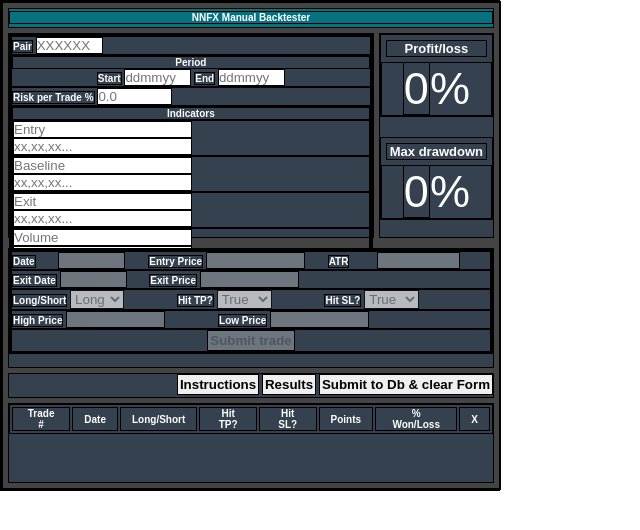
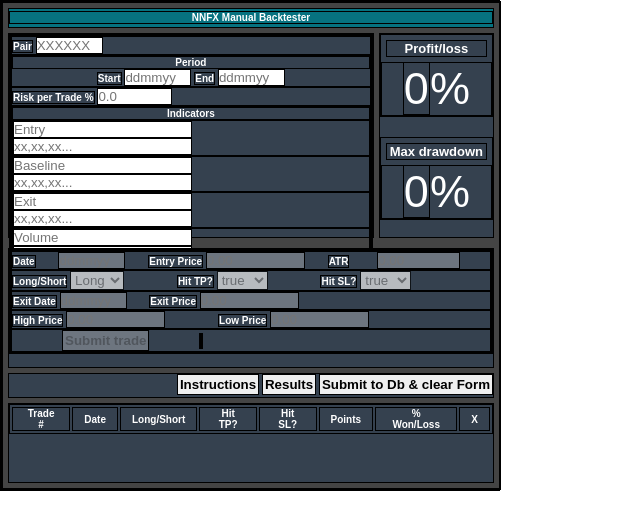
Before and after one commit to MrDrops/nnfxPretester, a website: page public/index.html in a window 1280 px wide. Shown: the whole page, without its empty margins (0-640 px from the left). Drawn offline with Linux system fonts and the light colour scheme.

Commit message:
last version before testing

```diff
--- a/public/index.html
+++ b/public/index.html
@@ -86,27 +86,27 @@
                             <input type="text" id="atr" name="atr" placeholder="0.00" size="8" maxlength="8">
                         </div>
                         <div>
+                            <label for="l-or-s">Long/Short</label>
+                            <select name="l_or_s" id="l-or-s" onfocusout="autoTpSlPrices()">
+                                <option value="long">Long</option>
+                                <option value="short">Short</option>
+                            </select>
+                            <label class="option-tab-labels" for="hit-tp">Hit TP?</label>
+                            <select name="hit-tp" id="hit-tp">
+                                <option value="true">true</option>
+                                <option value="false">false</option>
+                            </select>
+                            <label class="option-tab-labels" for="hit-sl">Hit SL?</label>
+                            <select name="hit-sl" id="hit-sl">
+                                <option value="true">true</option>
+                                <option value="false">false</option>
+                            </select>
+                        </div>
+                        <div>
                             <label for="exit-date">Exit Date</label>
                             <input type="text" id="exit-date" name="exit_date" placeholder="ddmmyy" size="6" maxlength="6">
                             <label id="exit-price-label"  for="exit-price">Exit Price</label>
                             <input type="text" id="exit-price" name="exit_price" placeholder="0.00" size="10" maxlength="10">
-                        </div>
-                        <div>
-                            <label for="l-or-s">Long/Short</label>
-                            <select name="l_or_s" id="l-or-s">
-                                <option value="long">Long</option>
-                                <option value="short">Short</option>
-                            </select>
-                            <label class="option-tab-labels" for="hit-tp">Hit TP?</label>
-                            <select name="hit_tp" id="hit-tp">
-                                <option value="true">True</option>
-                                <option value="false">False</option>
-                            </select>
-                            <label class="option-tab-labels" for="hit-ls">Hit SL?</label>
-                            <select name="hit_ls" id="hit-ls">
-                                <option value="true">True</option>
-                                <option value="false">False</option>
-                            </select>
                         </div>
                         <div>
                             <label for="hi-price">High Price</label>
@@ -116,6 +116,8 @@
                         </div>
                         <div class="trade-btn">
                             <button class="btn" id="submit-trade-btn" type="button" onclick="submitTradeClk()">Submit trade</button>
+                            <span id="tpp"></span>
+                            <span id="slp"></span>
                         </div>
                     </fieldset>
                 </form>
@@ -142,7 +144,6 @@
                 </table>
             </div>
         </div>
-
         <script src="script.js" defer></script>
     </body>
 </html>
--- a/public/script.js
+++ b/public/script.js
@@ -1,6 +1,9 @@
 //contains the original script for front end before rewrite and cleanup
 
 function ajax(method, url, callbackF, sendObj="") {
+    /*
+    Ajax example using older way. Not in use. Just to compare with fetch
+    */
     console.log('in ajax func');
     var xhttp = new XMLHttpRequest();
     xhttp.onreadystatechange = function() {
@@ -20,6 +23,14 @@
 
 //ajax using fetch
 function fajax(method, url, data="") {
+    /*
+    Universal use ajax function to connect to server, use any method and
+    relay data if needed
+    in:
+        method - str [GET, POST...]
+        url - str [/meta-form, etc]
+        data - str (optional) [for data transfer]
+    */
     if(data == false) {
         console.log('not a post or put method');
     } else {
@@ -43,13 +54,21 @@
 }
 
 function metaFormCallback() {
+    /*
+    function called by Start Test button f() to "lock" Meta form
+    and "unlock" trade form
+    */
     document.getElementById("trade-input-lock").removeAttribute("disabled");
     document.getElementById("meta-input-lock").setAttribute("disabled", "disabled");
 };
 
 //all input data validation functions
 function testPair(inPair) {
-    //const pairPattern = /\w{6}/i;
+    /*
+    Called by validators to verify pair name input
+    in: str input forex pair (6chrs) from meta-trade-form
+    return: array [bool, str]
+    */
     const pairs = ['usd', 'gbp', 'chf', 'eur', 'jpy', 'aud', 'cad', 'nzd'];
     let err = false;
     const base = inPair.slice(0,3);
@@ -65,6 +84,11 @@
 };
 
 function testDates(inDate) {
+    /*
+    Called by validators to verify if date input are correct
+    in: str (6chrs) ddmmyy
+    return: array [bool, str]
+    */
     const day = inDate.slice(0,2);
     const month = inDate.slice(2,4);
     const year = inDate.slice(4,6);
@@ -94,6 +118,12 @@
 }
 
 function fixDates(inDate) {
+    /*
+    fixes the str date input once verified to mysql friendly date
+    datatype
+    in: str 6(chrs) ddmmyy
+    return: str formatted in mySql date type style
+    */
     let regPat = /\d{2}/g;
     let strNum = inDate.toString();
     let pairDate = strNum.match(regPat);
@@ -107,6 +137,11 @@
 };
 
 function testRisk(inRisk) {
+    /*
+    called by validator to test risk input is within correct range
+    in: str risk value (float) per trade
+    return: array [bool, str]
+    */
     const riskPattern = /\d/;
     let err = false;
     if (riskPattern.test(inRisk) == false) {
@@ -119,6 +154,11 @@
 };
 
 function testIndis(inIndi) {
+    /*
+    called by validator to test indicators input format
+    in: str indicator name/ parameters
+    return: array [bool, str]
+    */
     const paramsPattern = /\w+/;
     let err = false;
     if (inIndi.length > 0) {
@@ -130,6 +170,11 @@
 };
 
 function testC1(inC1) {
+    /*
+    called by validator to test C1 indicators/parameters input format
+    in: str indicator name/ parameters
+    return: array [bool, str]
+    */
     const paramsPattern = /\w+/;
     let err = false;
     if (inC1.length == 0 || paramsPattern.test(inC1) == false) {
@@ -139,6 +184,11 @@
 }
 
 function metaValidator() {
+    /*
+    Called by startTestBtn() to validate all the input form fields in
+    meta-trade-form
+    return: bool(false) || array (containing form values)
+    */
     const metaFormValues = {
         pairName : document.getElementById("pair").value,
         pStart : document.getElementById("period-start").value,
@@ -267,6 +317,10 @@
 // };
 
 function startTestBtn() {
+    /*
+    Called by start-test-button to validate form data, submit data to DB
+    and unlock trade form
+    */
     const formData = metaValidator();
     console.log(formData);
     if (formData == false) {
@@ -280,19 +334,17 @@
 };
 
 function submitTradeClk() {
+    /*
+    called by submit trade button to call all needed functions to
+    validate and process trade input to send to DB
+    */
     const tradeData = tradeSubmitValidator();
     if (tradeData != false) {
         createTableRow(tradeData);
-        console.log(tradeData);
-        console.log('end of test');
         fajax('POST', '/tradeForm', tradeData);
-        //get data from form
-        //send data to server
-        //clear trade form
         document.getElementById('tradeForm').reset()
         tradeInputConfirm();
-
-    }
+    };
 };
 
 function newTradeSubmitValidator() {
@@ -313,12 +365,14 @@
     let warnMsg = "";
 
     let enDateErr, exDateErr = [testDates(tradeData.entryDate), testDates(tradeData.exitDate)];
-
-
 };
 
 function tradeSubmitValidator() {
-
+    /*
+    called by submitTradeClk() to validate trade input form values
+    before submitting to DB
+    return: bool(false) || array (validated trade values)
+    */
     const datePattern = /\d{6}/;
     const pricePattern = /\d/;
 
@@ -330,7 +384,7 @@
         exitPrice : document.getElementById("exit-price").value,
         lorS : document.getElementById("l-or-s").value,
         hitTp : document.getElementById("hit-tp").value,
-        hitSl : document.getElementById("hit-ls").value,
+        hitSl : document.getElementById("hit-sl").value,
         hiPrice : document.getElementById("hi-price").value,
         loPrice : document.getElementById("low-price").value,
     };
@@ -344,8 +398,6 @@
         hiPriceCheck : pricePattern.test(tradeData.hiPrice),
         loPriceCheck : pricePattern.test(tradeData.loPrice),
     };
-    console.log('current test');
-    console.log(typeof(tradeData.entryPrice));
     for (let check in checks) {
         if(checks[check] == false) {
             window.alert('Please check your input');
@@ -354,14 +406,36 @@
             console.log('submit trade check');
             tradeData.entryDate = fixDates(tradeData.entryDate);
             tradeData.exitDate = fixDates(tradeData.exitDate);
+            document.getElementById("tpp").innerHTML = "";
+            document.getElementById("slp").innerHTML = "";
             return tradeData;
         };
     }
 };
 
+function autoTpSlPrices() {
+    const lors = document.getElementById("l-or-s").value;
+    const entryPrice = parseFloat(document.getElementById("entry-price").value);
+    const atr = parseFloat(document.getElementById("atr").value);
+    let tpp;
+    let slp;
+    if(lors == "long") {
+        tpp = entryPrice + atr;
+        slp = entryPrice - (1.5 * atr);
+    } else {
+        tpp = entryPrice - atr;
+        slp = entryPrice + (1.5 * atr);
+    };
+    document.getElementById("tpp").innerHTML = "Take profit: " + tpp;
+    document.getElementById("slp").innerHTML = "Stop loss: " + slp;
+}
+
 function createTableRow(tradeData) {
+    /*
+    Create an html table in front-end of basic trade input data after it
+    has been sent to the DB
+    */
     console.log("create table check");
-
     const table = document.getElementById("trade-table");
     let rowNum = table.rows.length;
     let row = table.insertRow(1);
@@ -378,6 +452,10 @@
     ErBtn.setAttribute("id", "EraseTradeBtn");
 
     function calcPoints() {
+        /*
+        calculates each trade's account percentage and drawdown
+        return: array [float, float] (account, drawdown)
+        */
         let ans;
         const risk = parseFloat(document.getElementById("per-risk-trade").value);
         let atr = parseFloat(tradeData.atr)
@@ -386,19 +464,18 @@
         if (tradeData.lorS == "long") {
             if (tradeData.hitTp == "true") {
                 ans = atr + (exitPrice - entryPrice)
-                console.log('path a');
+                //console.log('path a');
             } else {
                 ans = (exitPrice - entryPrice) * 2;
-                console.log('test path b');
-                console.log(ans);
+                //console.log('test path b');
             }
         } else {
             if (tradeData.hitTp == "true") {
                 ans = atr + (entryPrice - exitPrice)
-                console.log('path c');
+                //console.log('path c');
             } else {
                 ans = (entryPrice - exitPrice) * 2;
-                console.log('path d');
+                //console.log('path d');
             }
         };
         const accPer = ans > 0 ? ans / (1.5 * atr * 2) * risk * 2 : (Math.abs(ans) / (1.5 * atr * 2)) * risk * 2 * -1;
@@ -411,16 +488,12 @@
     tdHitTp.innerHTML = tradeData.hitTp;
     tdHitSl.innerHTML = tradeData.hitSl;
     [tdProfit.innerHTML, tdAccPer.innerHTML] = calcPoints();
-    //tdAccPer.innerHTML = calcPoints()[1];
     tdErase.appendChild(ErBtn);
     //updates current trade results
     let pyl = parseFloat(document.getElementById("p-and-l").innerHTML);
     let maxDown = parseFloat(document.getElementById("max-down").innerHTML);
     pyl = pyl + parseFloat(tdAccPer.innerHTML);
-    console.log(pyl);
-    console.log(maxDown);
     document.getElementById("p-and-l").innerHTML = pyl.toFixed(1);
-    console.log(pyl);
     if (pyl < 0) {
         if (pyl < maxDown) {
             document.getElementById("max-down").innerHTML = pyl.toFixed(1);
@@ -429,6 +502,10 @@
 };
 
 function tradeInputConfirm() {
+    /*
+    called by submitTradeClk(). Pops up msg confirming trade was
+    submitted to db
+    */
     const tradeArea = document.getElementById("meta-input-lock");
     const confirmSign = document.createElement("div");
     const text = document.createTextNode("Trade data submitted");
@@ -443,6 +520,9 @@
 };
 
 function submitToDB() {
+    /*
+    Pops up confirmation msg to finalize current test and reload forms for new test
+    */
     const confirm = window.confirm("Finalize test and clear form?\n (Data input is complete?)");
     if(confirm == true) {
         location.reload();
@@ -450,30 +530,12 @@
 };
 
 function resultButton() {
+    /*
+    Pops up confirmation msg to finalize current test and go to current
+    test result page
+    */
     const confirm = window.confirm("Finalize test and go to results page?");
     if(confirm == true) {
         location.href = "http://localhost:3000/results.html";
     };
 };
-
-// function calcResultsClk() {
-//     console.log();
-//     //takes all input data in table and returns a bottom div with
-//     //results:
-//     //total trades  win loss    0-loss  profit/loss%    Max drawdown
-// };
-
-// function instrucClk() {
-//     console.log();
-//     //prompts a popup explaining how to use manual backtester
-// };
-
-// function saveDataClk() {
-//     console.log();
-//     //saves metadata, trade data and results to excel/server
-// };
-
-// function clearResetClk() {
-//     console.log();
-//     //clears all metadata and trade data to start a new backtest
-// };
--- a/public/style.css
+++ b/public/style.css
@@ -144,10 +144,6 @@
     text-align: center;
 }
 
-.trade-btn {
-    text-align: center;
-}
-
 .trade-btn input {
     padding-left: 5rem;
     padding-right: 5rem;
@@ -217,3 +213,13 @@
     font-size: 2rem;
     text-align: center;
 }
+
+#submit-trade-btn {
+    margin-left: 5rem;
+    margin-right: 5rem;
+}
+
+#tpp, #slp {
+    background-color: white;
+    font-size: 1.2rem;
+}
```
Also changed, not shown: backend-script.js (+8 -38 lines), services/dbqueries.js (+28 -28 lines).
